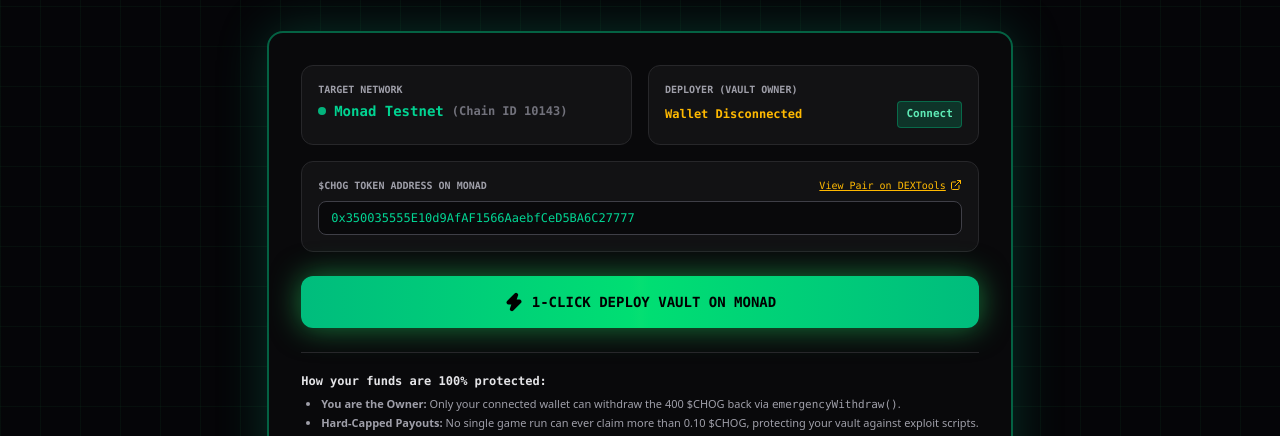
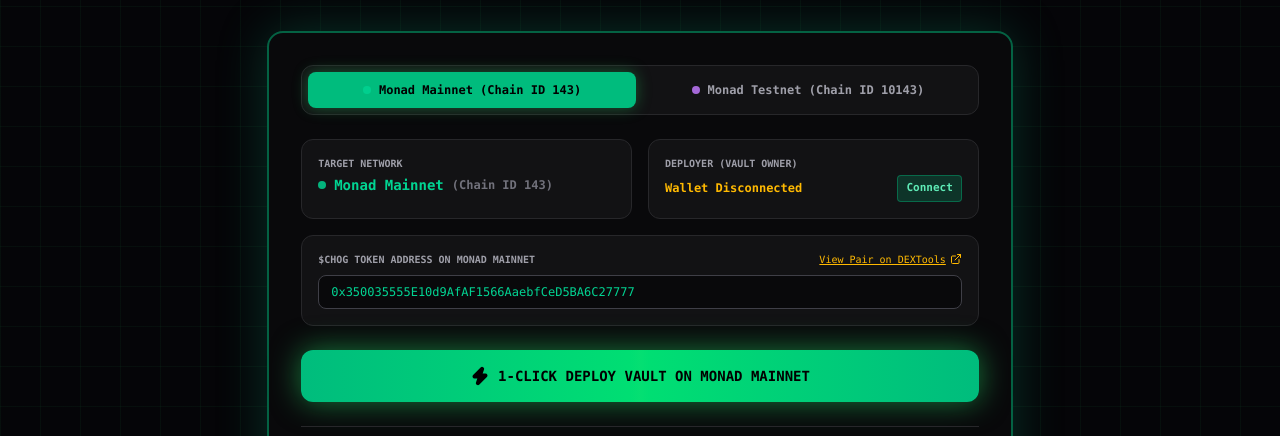
Before and after one commit to deamybro/chogathon, a Next.js app: page /vault in a window 1280 px wide. Shown: the part 274-710 px from the top of the page. Built offline with nearby package versions, Linux system fonts and the light colour scheme; no server answers.

Commit message:
Support Monad Mainnet as default with network toggle on Vault page

```diff
--- a/app/vault/page.tsx
+++ b/app/vault/page.tsx
@@ -3,7 +3,7 @@
 import React, { useState, useEffect } from 'react';
 import Link from 'next/link';
 import { useWallet } from '@/context/WalletContext';
-import { MONAD_TESTNET } from '@/lib/web3/monadChain';
+import { MONAD_MAINNET, MONAD_TESTNET } from '@/lib/web3/monadChain';
 import { VAULT_BYTECODE, VAULT_ABI } from '@/lib/web3/vaultArtifact';
 import { soundSynth } from '@/game/soundEffects';
 import confetti from 'canvas-confetti';
@@ -20,12 +20,16 @@
   Lock,
   RefreshCw,
   Flame,
+  Globe,
 } from 'lucide-react';
 
 export default function VaultDeployerPage() {
   const { walletAddress, isConnected, setIsWalletModalOpen, shortAddress } = useWallet();
 
-  const [tokenAddress, setTokenAddress] = useState(MONAD_TESTNET.contracts.chogToken);
+  const [selectedNetwork, setSelectedNetwork] = useState<'mainnet' | 'testnet'>('mainnet');
+  const targetNetwork = selectedNetwork === 'mainnet' ? MONAD_MAINNET : MONAD_TESTNET;
+
+  const [tokenAddress, setTokenAddress] = useState(MONAD_MAINNET.contracts.chogToken);
   const [isDeploying, setIsDeploying] = useState(false);
   const [deployedVaultAddress, setDeployedVaultAddress] = useState<string | null>(() => {
     if (typeof window !== 'undefined') {
@@ -72,11 +76,11 @@
 
       const ethereum = (window as any).ethereum;
 
-      // 1. Ensure Monad Testnet (Chain ID 10143)
+      // 1. Ensure Target Monad Chain (Mainnet: 143 / Testnet: 10143)
       try {
         await ethereum.request({
           method: 'wallet_switchEthereumChain',
-          params: [{ chainId: MONAD_TESTNET.chainIdHex }],
+          params: [{ chainId: targetNetwork.chainIdHex }],
         });
       } catch (err: any) {
         if (err?.code === 4902 || err?.data?.originalError?.code === 4902) {
@@ -85,16 +89,16 @@
               method: 'wallet_addEthereumChain',
               params: [
                 {
-                  chainId: MONAD_TESTNET.chainIdHex,
-                  chainName: MONAD_TESTNET.name,
-                  rpcUrls: [MONAD_TESTNET.rpcUrl],
-                  nativeCurrency: MONAD_TESTNET.currency,
-                  blockExplorerUrls: [MONAD_TESTNET.blockExplorer],
+                  chainId: targetNetwork.chainIdHex,
+                  chainName: targetNetwork.name,
+                  rpcUrls: [targetNetwork.rpcUrl],
+                  nativeCurrency: targetNetwork.currency,
+                  blockExplorerUrls: [targetNetwork.blockExplorer],
                 },
               ],
             });
           } catch (addErr) {
-            console.warn('Failed to add Monad Testnet to wallet', addErr);
+            console.warn(`Failed to add ${targetNetwork.name} to wallet`, addErr);
           }
         }
       }
@@ -110,7 +114,7 @@
       const encodedArg = cleanAddress.padStart(64, '0');
       const deployData = `${VAULT_BYTECODE}${encodedArg}`;
 
-      setStatusMessage('Please confirm contract deployment in your wallet popup...');
+      setStatusMessage(`Please confirm contract deployment on ${targetNetwork.name} in your wallet...`);
 
       // 3. Send deployment transaction
       const txHash = await ethereum.request({
@@ -183,14 +187,51 @@
 
       {/* Main Card */}
       <div className="mt-8 rounded-2xl border-2 border-emerald-500/50 bg-zinc-950 p-6 sm:p-8 shadow-[0_0_50px_rgba(16,185,129,0.25)]">
+        {/* Network Selector Tabs */}
+        <div className="mb-6 flex items-center justify-between rounded-xl border border-zinc-800 bg-zinc-900/60 p-1.5 gap-2">
+          <button
+            type="button"
+            onClick={() => {
+              setSelectedNetwork('mainnet');
+              setTokenAddress(MONAD_MAINNET.contracts.chogToken);
+              soundSynth.playLaser(false);
+            }}
+            className={`flex-1 flex items-center justify-center space-x-2 rounded-lg py-2.5 text-xs font-bold transition cursor-pointer ${
+              selectedNetwork === 'mainnet'
+                ? 'bg-emerald-500 text-black shadow-[0_0_15px_rgba(34,197,94,0.4)]'
+                : 'text-zinc-400 hover:text-white'
+            }`}
+          >
+            <span className="h-2 w-2 rounded-full bg-emerald-400 animate-pulse" />
+            <span>Monad Mainnet (Chain ID 143)</span>
+          </button>
+
+          <button
+            type="button"
+            onClick={() => {
+              setSelectedNetwork('testnet');
+              setTokenAddress(MONAD_TESTNET.contracts.chogToken);
+              soundSynth.playLaser(false);
+            }}
+            className={`flex-1 flex items-center justify-center space-x-2 rounded-lg py-2.5 text-xs font-bold transition cursor-pointer ${
+              selectedNetwork === 'testnet'
+                ? 'bg-purple-500 text-black shadow-[0_0_15px_rgba(168,85,247,0.4)]'
+                : 'text-zinc-400 hover:text-white'
+            }`}
+          >
+            <span className="h-2 w-2 rounded-full bg-purple-400 animate-pulse" />
+            <span>Monad Testnet (Chain ID 10143)</span>
+          </button>
+        </div>
+
         {/* Token & Network Configuration */}
         <div className="grid grid-cols-1 sm:grid-cols-2 gap-4">
           <div className="rounded-xl border border-zinc-800 bg-zinc-900/60 p-4">
             <span className="text-[10px] uppercase font-bold text-zinc-400 block">Target Network</span>
             <div className="mt-1 flex items-center space-x-2 text-emerald-400 font-bold text-sm">
               <span className="h-2 w-2 rounded-full bg-emerald-400 animate-pulse" />
-              <span>{MONAD_TESTNET.name}</span>
-              <span className="text-xs text-zinc-500">(Chain ID {MONAD_TESTNET.chainId})</span>
+              <span>{targetNetwork.name}</span>
+              <span className="text-xs text-zinc-500">(Chain ID {targetNetwork.chainId})</span>
             </div>
           </div>
 
@@ -217,9 +258,9 @@
         {/* Token Contract Input */}
         <div className="mt-4 rounded-xl border border-zinc-800 bg-zinc-900/60 p-4">
           <div className="flex items-center justify-between">
-            <span className="text-[10px] uppercase font-bold text-zinc-400">$CHOG Token Address on Monad</span>
+            <span className="text-[10px] uppercase font-bold text-zinc-400">$CHOG Token Address on {targetNetwork.name}</span>
             <a
-              href={MONAD_TESTNET.dextoolsUrl}
+              href={targetNetwork.dextoolsUrl}
               target="_blank"
               rel="noopener noreferrer"
               className="flex items-center space-x-1 text-[10px] text-amber-400 hover:text-amber-300 underline"
@@ -243,7 +284,7 @@
           <div className="mt-6 rounded-xl border-2 border-emerald-500 bg-emerald-950/20 p-5 animate-in fade-in">
             <div className="flex items-center space-x-2 text-emerald-400 font-bold text-sm">
               <Check className="h-5 w-5 text-emerald-400" />
-              <span>VAULT LIVE & ACTIVE ON MONAD</span>
+              <span>VAULT LIVE & ACTIVE ON {targetNetwork.name.toUpperCase()}</span>
             </div>
 
             <div className="mt-3 flex items-center justify-between rounded-lg border border-emerald-500/40 bg-zinc-950 p-2.5">
@@ -266,19 +307,19 @@
                 <span>Next Step: Fund Your Vault</span>
               </div>
               <p className="font-sans text-[11px] leading-relaxed">
-                Send your <strong>400 $CHOG</strong> from your personal wallet to your Vault address above. The game will automatically read from it and pay out winners!
+                Send your <strong>400 $CHOG</strong> from your personal wallet on {targetNetwork.name} to your Vault address above. The game will automatically read from it and pay out winners!
               </p>
             </div>
 
             <div className="mt-4 flex flex-wrap gap-2 text-xs">
               <a
-                href={`${MONAD_TESTNET.blockExplorer}/address/${deployedVaultAddress}`}
+                href={`${targetNetwork.blockExplorer}/address/${deployedVaultAddress}`}
                 target="_blank"
                 rel="noopener noreferrer"
                 className="flex items-center space-x-1.5 rounded-lg border border-zinc-700 bg-zinc-900 px-3 py-2 text-zinc-300 hover:text-white transition"
               >
                 <ExternalLink className="h-3.5 w-3.5" />
-                <span>Monad Explorer</span>
+                <span>{targetNetwork.name} Explorer</span>
               </a>
 
               <Link
@@ -301,12 +342,12 @@
               {isDeploying ? (
                 <>
                   <RefreshCw className="h-5 w-5 animate-spin" />
-                  <span>DEPLOYING TO MONAD...</span>
+                  <span>DEPLOYING TO {targetNetwork.name.toUpperCase()}...</span>
                 </>
               ) : (
                 <>
                   <Zap className="h-5 w-5 fill-current" />
-                  <span>1-CLICK DEPLOY VAULT ON MONAD</span>
+                  <span>1-CLICK DEPLOY VAULT ON {targetNetwork.name.toUpperCase()}</span>
                 </>
               )}
             </button>
--- a/lib/web3/monadChain.ts
+++ b/lib/web3/monadChain.ts
@@ -1,6 +1,27 @@
 /**
- * Monad Testnet Network Definitions and Configuration
+ * Monad Mainnet & Testnet Network Definitions and Configuration
  */
+
+export const MONAD_MAINNET = {
+  chainId: 143,
+  chainIdHex: '0x8f',
+  name: 'Monad Mainnet',
+  rpcUrl: 'https://rpc.monad.xyz',
+  currency: {
+    name: 'Monad',
+    symbol: 'MON',
+    decimals: 18,
+  },
+  blockExplorer: 'https://monadscan.com',
+  contracts: {
+    chogNft: '0x3969ChogNFTContractMonad00000000000000',
+    chogToken: '0x350035555E10d9AfAF1566AaebfCeD5BA6C27777',
+    chogDexPair: '0x116e7d070f1888b81e1e0324f56d6746b2d7d8f1',
+    bountyVault: '0xVaultBountyPoolMonad00000000000000000',
+  },
+  dextoolsUrl: 'https://www.dextools.io/app/monad/pair-explorer/0x116e7d070f1888b81e1e0324f56d6746b2d7d8f1',
+  marketplaceUrl: 'https://magiceden.io/collections/monad/chogs',
+};
 
 export const MONAD_TESTNET = {
   chainId: 10143,
@@ -23,6 +44,8 @@
   marketplaceUrl: 'https://magiceden.io/collections/monad-testnet/chogs',
 };
 
+export const ACTIVE_MONAD_NETWORK = MONAD_MAINNET;
+
 export interface EIP6963ProviderDetail {
   info: {
     uuid: string;
```
Also changed, not shown: context/WalletContext.tsx (+22 -10 lines).
